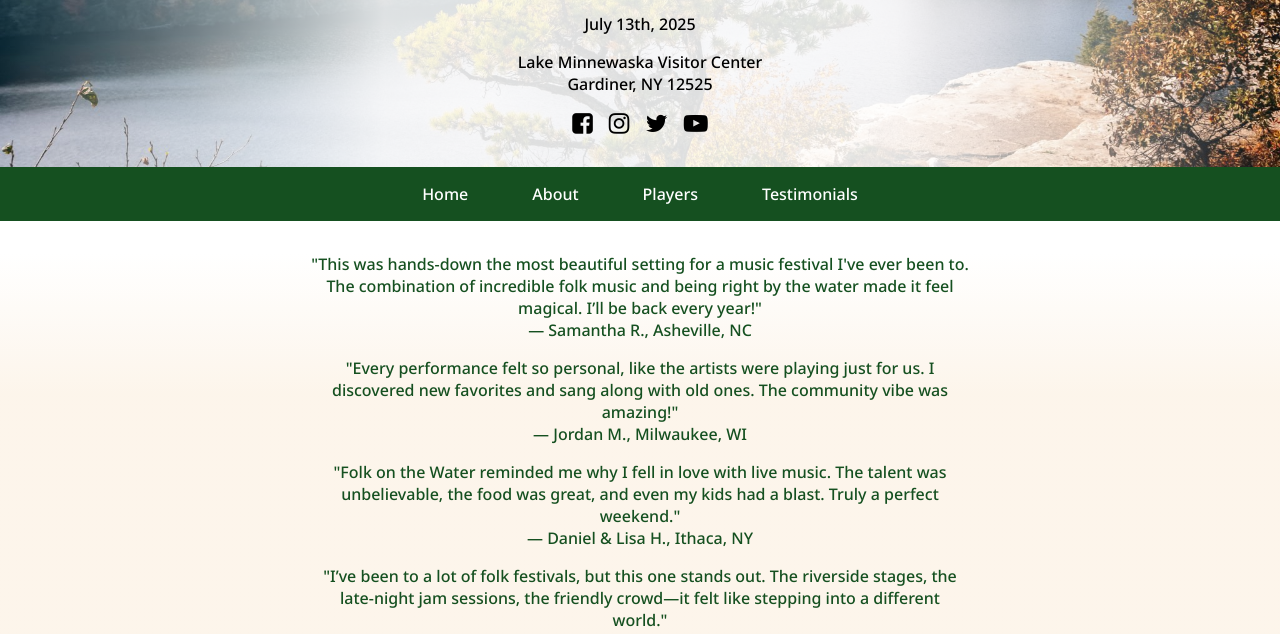
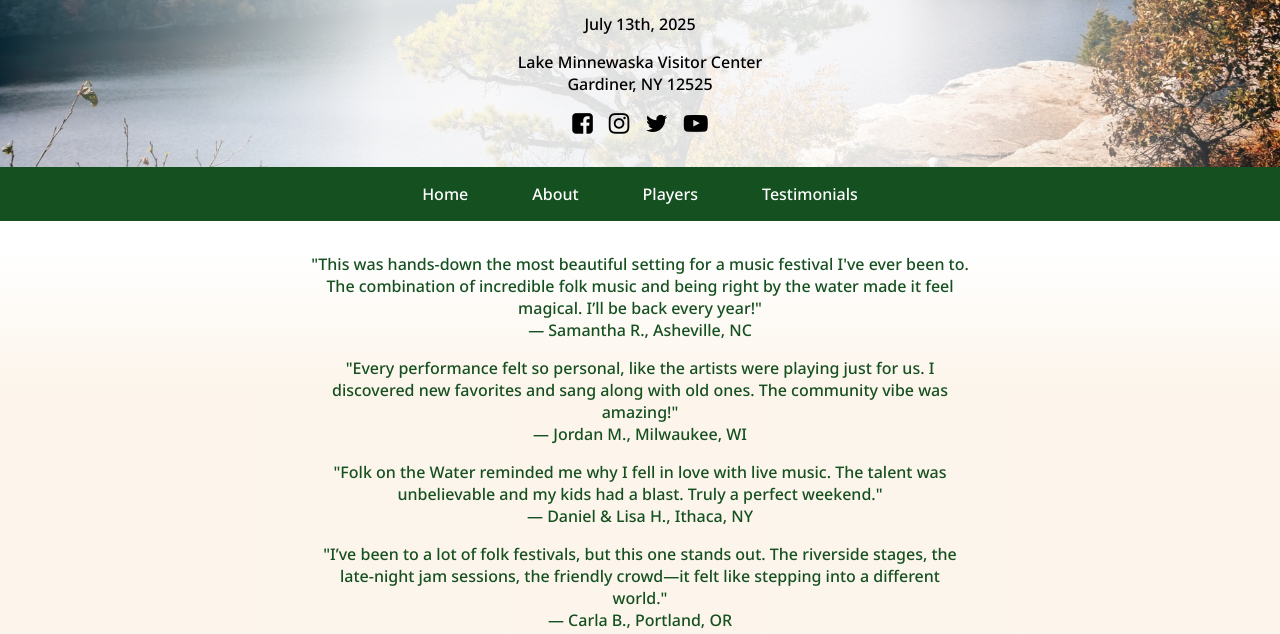
Before and after one commit to armytag/benji-website, a plain HTML site: page testimony.html in a window 1280 px wide. Shown: the part 116-750 px from the top of the page. Drawn offline with Linux system fonts and the light colour scheme; a web font is replaced by a local one.

Commit message:
Removed references to food

```diff
--- a/testimony.html
+++ b/testimony.html
@@ -32,7 +32,7 @@
 	<div id="content">
 		<p>"This was hands-down the most beautiful setting for a music festival I've ever been to. The combination of incredible folk music and being right by the water made it feel magical. I’ll be back every year!"<br>— Samantha R., Asheville, NC</p>
 		<p>"Every performance felt so personal, like the artists were playing just for us. I discovered new favorites and sang along with old ones. The community vibe was amazing!"<br>— Jordan M., Milwaukee, WI</p>
-		<p>"Folk on the Water reminded me why I fell in love with live music. The talent was unbelievable, the food was great, and even my kids had a blast. Truly a perfect weekend."<br>— Daniel & Lisa H., Ithaca, NY</p>
+		<p>"Folk on the Water reminded me why I fell in love with live music. The talent was unbelievable and my kids had a blast. Truly a perfect weekend."<br>— Daniel & Lisa H., Ithaca, NY</p>
 		<p>"I’ve been to a lot of folk festivals, but this one stands out. The riverside stages, the late-night jam sessions, the friendly crowd—it felt like stepping into a different world."<br>— Carla B., Portland, OR</p>
 		<p>"From sunrise sets to moonlit ballads, every moment was pure magic. Folk on the Water is more than a festival—it’s an experience you carry with you."<br>— Aaron W., Flagstaff, AZ</p>
 		<p>"I came for the music, but stayed for the community. Everyone was so warm and welcoming, and the lineup was unreal. Can’t wait to bring more friends next year!"<br>— Nina T., Charleston, SC</p>
```
Also changed, not shown: about.html (+1 -1 lines).
